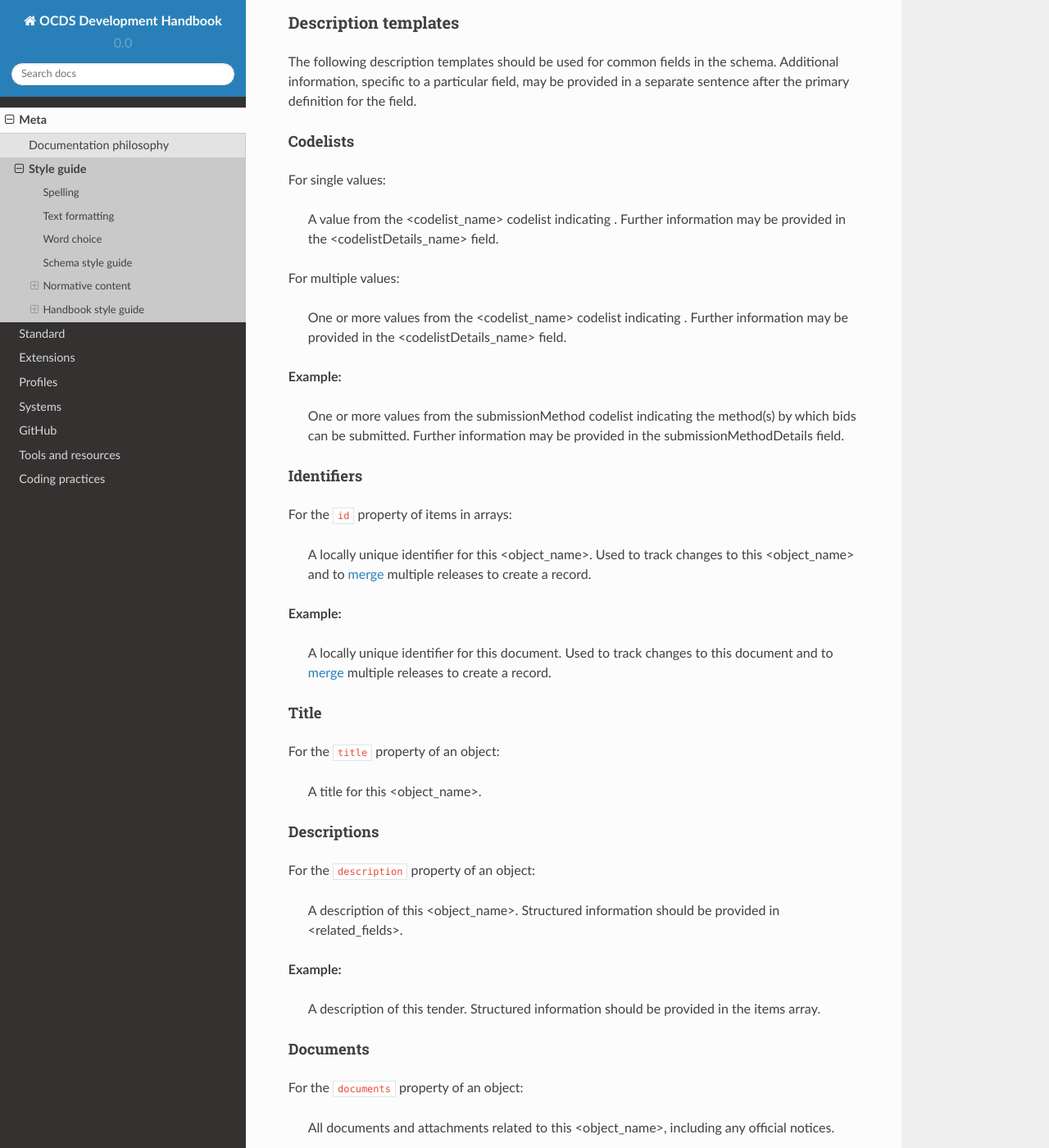
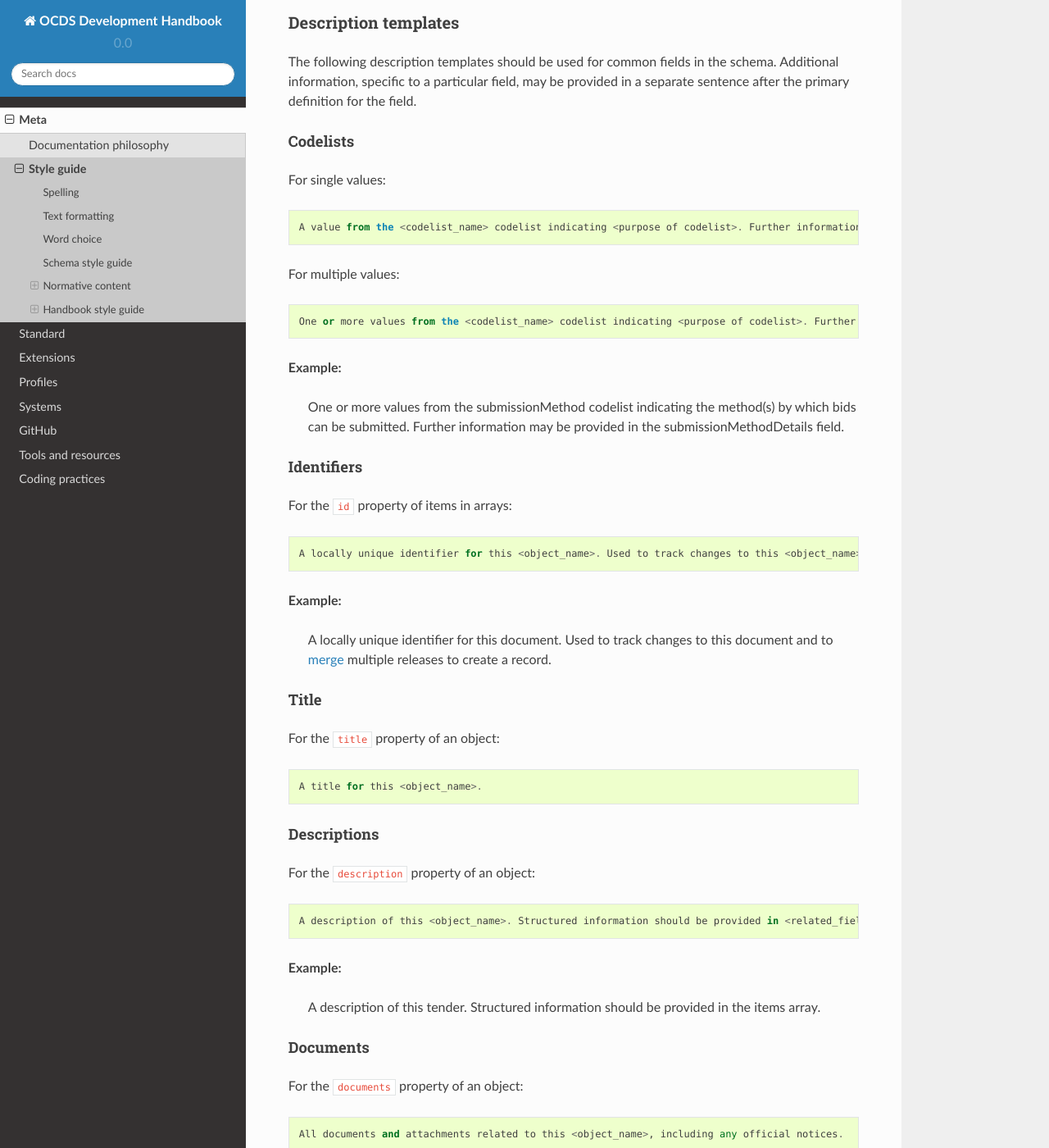
Before and after one commit to open-contracting/standard-development-handbook, a Sphinx documentation site: the page built from docs/meta/style_guide.md, in a window 1280 px wide and 1400 px high, scrolled down 2585 px. Shown: the whole window at 82% size. Built offline with Sphinx 7.4.7 and the Read the Docs theme 2.0.0, drawn with Linux system fonts in a browser that asks for light colours; some of the changed text lies outside the part shown.

Commit message:
Use code block to make copy-pasting templates easier

```diff
--- a/docs/meta/style_guide.md
+++ b/docs/meta/style_guide.md
@@ -87,11 +87,11 @@ The following description templates should be used for common fields in the sche
 
 For single values:
 
-> A value from the <codelist_name> codelist indicating <purpose of codelist>. Further information may be provided in the <codelistDetails_name> field.
+    A value from the <codelist_name> codelist indicating <purpose of codelist>. Further information may be provided in the <codelistDetails_name> field.
 
 For multiple values:
 
-> One or more values from the <codelist_name> codelist indicating <purpose of codelist>. Further information may be provided in the <codelistDetails_name> field.
+    One or more values from the <codelist_name> codelist indicating <purpose of codelist>. Further information may be provided in the <codelistDetails_name> field.
 
 **Example:**
 
@@ -101,7 +101,7 @@ For multiple values:
 
 For the `id` property of items in arrays:
 
-> A locally unique identifier for this <object_name>. Used to track changes to this <object_name> and to [merge](http://standard.open-contracting.org/latest/en/schema/merging/#merging) multiple releases to create a record.
+    A locally unique identifier for this <object_name>. Used to track changes to this <object_name> and to [merge](http://standard.open-contracting.org/latest/en/schema/merging/#merging) multiple releases to create a record.
 
 **Example:**
 
@@ -111,13 +111,13 @@ For the `id` property of items in arrays:
 
 For the `title` property of an object:
 
-> A title for this <object_name>.
+    A title for this <object_name>.
 
 #### Descriptions
 
 For the `description` property of an object:
 
-> A description of this <object_name>. Structured information should be provided in <related_fields>.
+    A description of this <object_name>. Structured information should be provided in <related_fields>.
 
 **Example:**
 
@@ -127,13 +127,13 @@ For the `description` property of an object:
 
 For the `documents` property of an object:
 
-> All documents and attachments related to this <object_name>, including any official notices.
+    All documents and attachments related to this <object_name>, including any official notices.
 
 #### Milestones
 
 For the `milestones` property of an object:
 
-> A list of important dates or events associated with this <object_name>.
+    A list of important dates or events associated with this <object_name>.
 
 ## Handbook style guide
 
```
